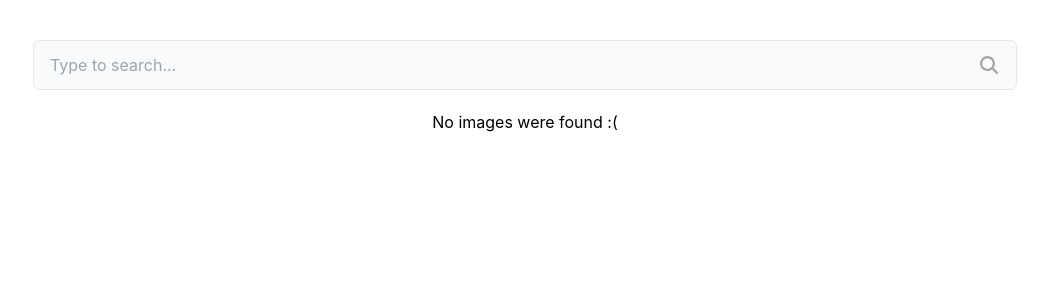
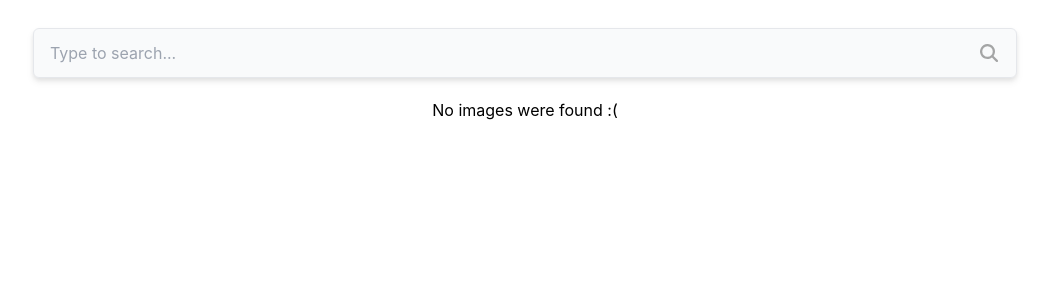
Before and after one commit to artmtt/semantic-snap, a React (Create React App) app: page /searchResults in a window 1280 px wide. Shown: the top 300 px of the page, without its empty margins (115-1164 px from the left). Built offline with nearby package versions, Linux system fonts and the light colour scheme.

Commit message:
UI style basic changes

```diff
--- a/src/components/SearchBar.jsx
+++ b/src/components/SearchBar.jsx
@@ -26,9 +26,9 @@ export const SearchBar = ({ onSearch, initialQuery = '', required = true }) => {
       />
       <button
         type="submit"
-        className="absolute right-4 focus:outline-none"
+        className="absolute right-4 focus:outline-none opacity-35 hover:opacity-60"
       >
-        <MagnifyingGlassIcon className="h-6 text-secondary opacity-35" />
+        <MagnifyingGlassIcon className="h-6 text-secondary" />
       </button>
     </form>
   );
--- a/src/pages/Home.jsx
+++ b/src/pages/Home.jsx
@@ -17,7 +17,7 @@ const Home = () => {
             <h2 className="home-logo mb-8 text-center text-primary text-4xl font-bold">
               SemanticSnap
             </h2>
-            <div className="w-full">
+            <div className="w-full drop-shadow-md">
               <SearchBar onSearch={handleSearch} />
             </div>
           </div>
--- a/src/pages/SearchResults.jsx
+++ b/src/pages/SearchResults.jsx
@@ -57,8 +57,8 @@ const SearchResults = () => {
 
   return (
     <div className="results-app">
-      <div className="results-container px-5 py-10 w-full lg:w-4/5">
-        <div className="w-full">
+      <div className="results-container px-5 py-7 w-full lg:w-4/5">
+        <div className="w-full drop-shadow-md">
           <SearchBar onSearch={handleSearch} initialQuery={query} />
         </div>
         <div className="w-full py-5">
```
